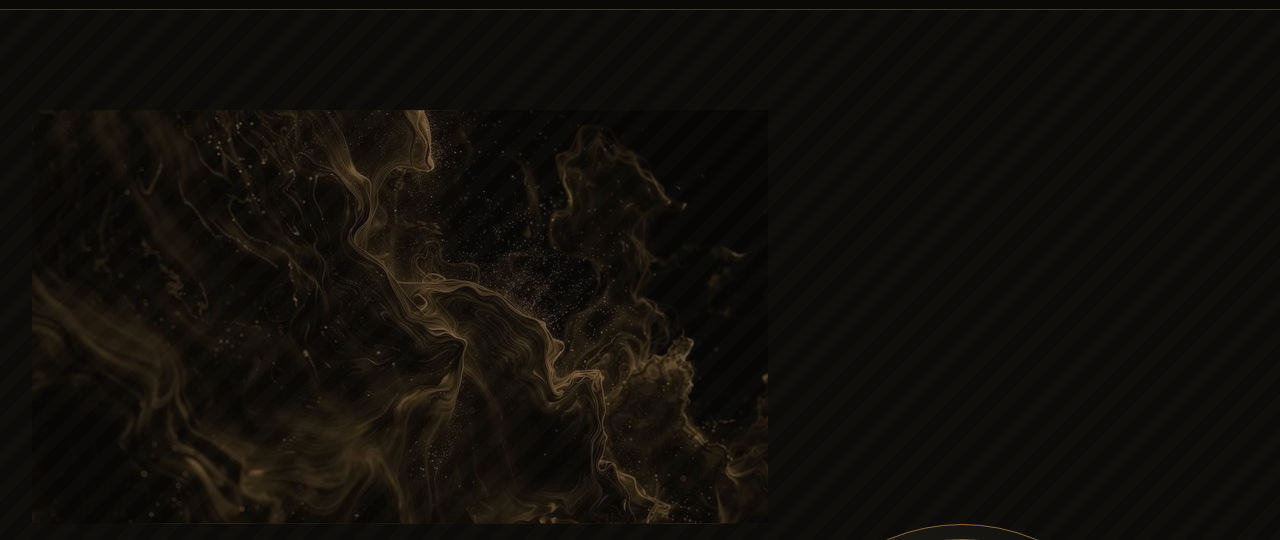
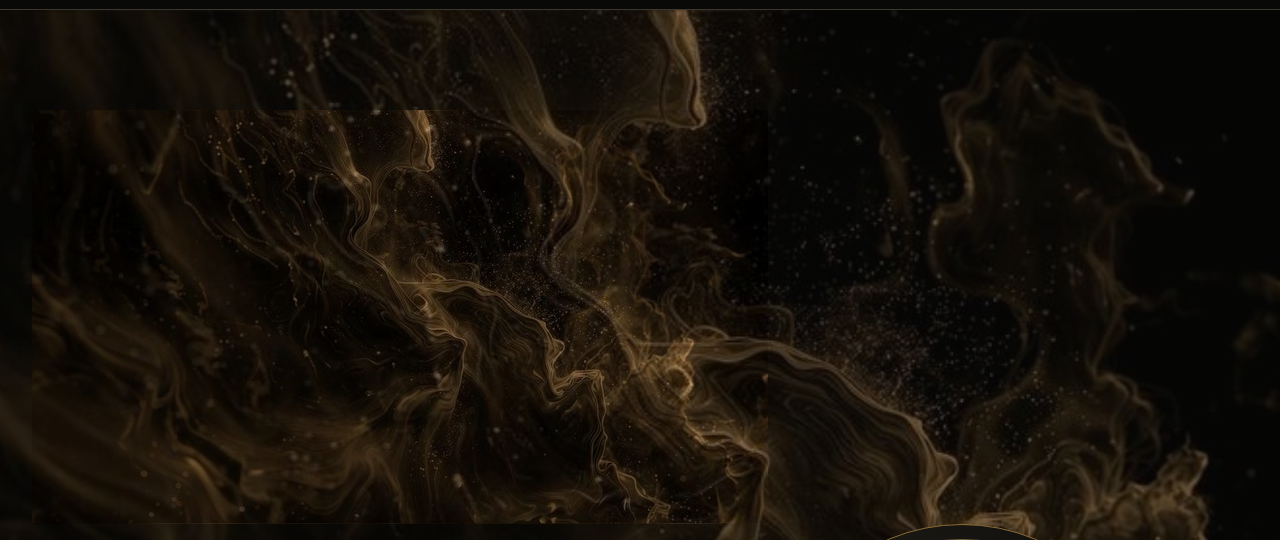
Before and after one commit to HailleeHart/Web-App, a plain HTML site: page index.html in a window 1280 px wide. Shown: the part 69-609 px from the top of the page. Drawn offline with nearby package versions, Linux system fonts and the light colour scheme.

Commit message:
add image

```diff
--- a/styles.css
+++ b/styles.css
@@ -99,16 +99,24 @@ nav{
 
 /* ---------- HERO ---------- */
 .hero-photo-slot{
-  position:absolute;
-  inset:0;
-  background:repeating-linear-gradient(135deg,#141310,#141310 12px,#0d0c0a 12px,#0d0c0a 24px);
-  opacity:.5;
-  display:flex;align-items:center;justify-content:center;
-  text-align:center;
-  color:var(--cream-dim);
-  font-size:.85rem;
-  letter-spacing:.03em;
-  pointer-events:none;
+  position: absolute;
+  inset: 0;
+
+  /* Background image */
+  background-image: url("Gold.png");
+  background-size: cover;      /* fills the entire area */
+  background-position: center; /* keeps image centered */
+  background-repeat: no-repeat;
+
+  opacity: .5;
+  display: flex;
+  align-items: center;
+  justify-content: center;
+  text-align: center;
+  color: var(--cream-dim);
+  font-size: .85rem;
+  letter-spacing: .03em;
+  pointer-events: none;
 }
 .hero{
   position:relative;
```
